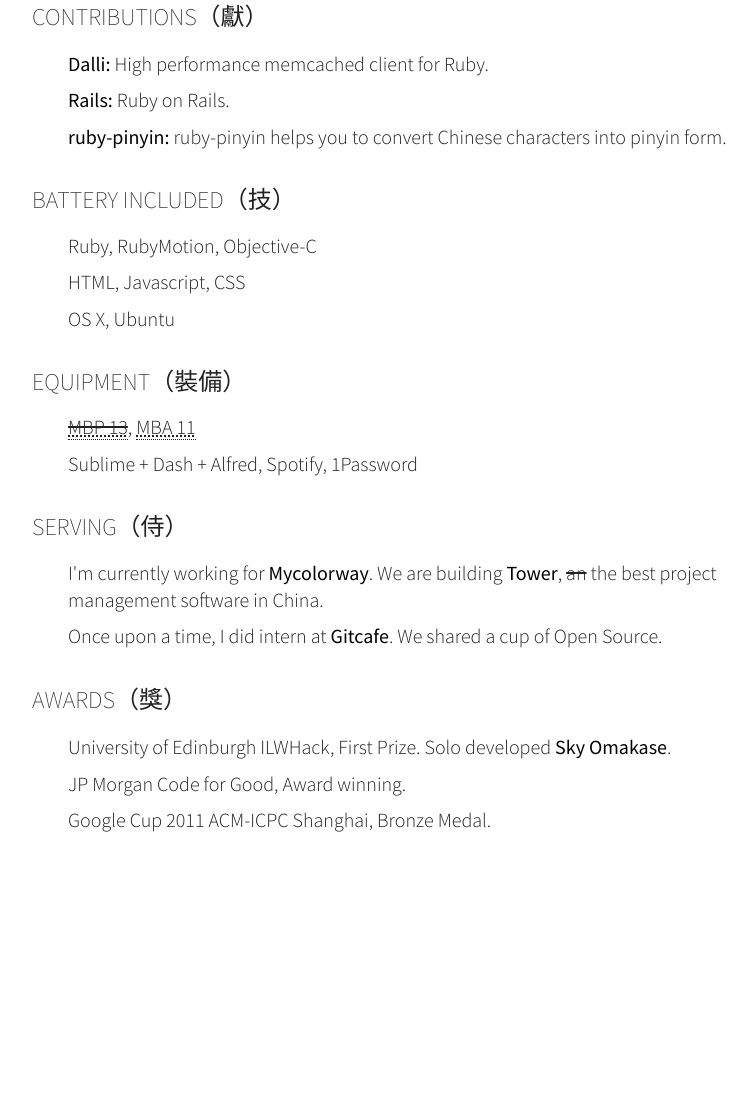
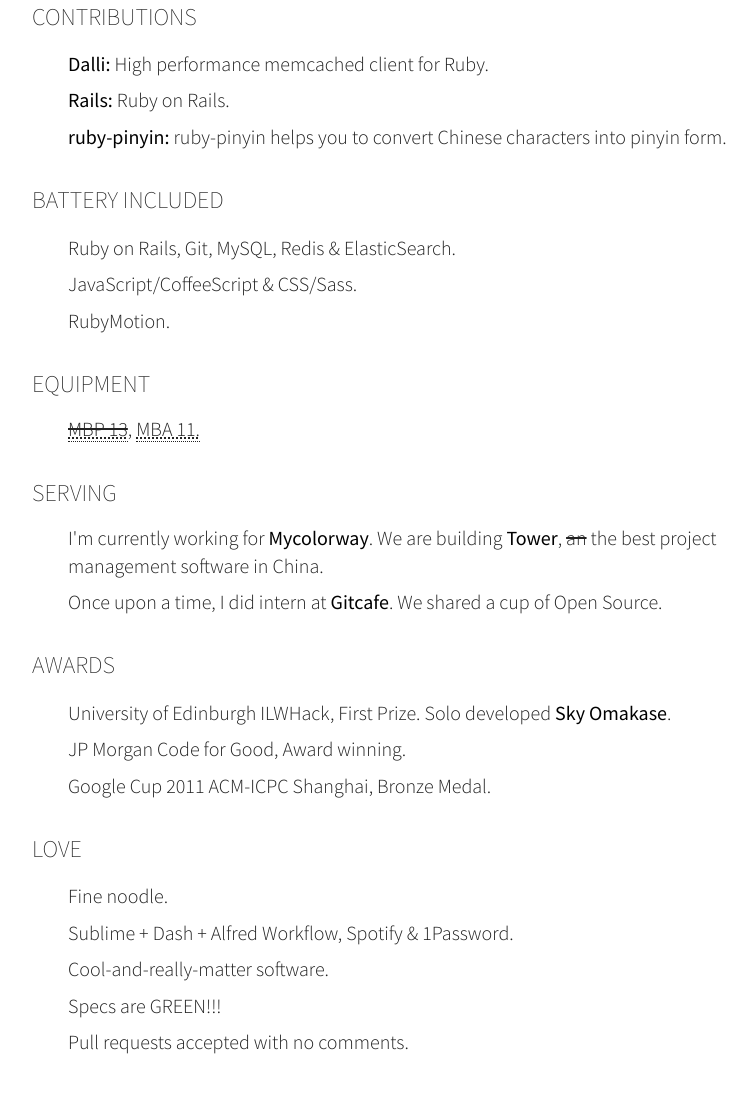
Before and after one commit to jaxi/intro-jaxihjk, a plain HTML site: page public/index.html in a window 1280 px wide. Shown: the part 863-1956 px from the top of the page, without its empty margins (218-966 px from the left). Before the commit the page ends 1806 px from the top, so only its background shows below. Drawn offline with nearby package versions, Linux system fonts and the light colour scheme.

Commit message:
more clean view...

```diff
--- a/public/index.html
+++ b/public/index.html
@@ -23,15 +23,15 @@
         <h1>Jingkai He</h1>
       </header>
       <div role="main">
-        <h2>Who am I（誰）</h2>
+        <h2>Who am I</h2>
           <p>I am HE Jingkai 何靖恺.</p>
           <p>Student at University of Edinburgh, major in High Performance Computing.</p>
-        <h2>Contact（網）</h2>
-          <p>Edinburgh · <abbr title="University of Edinburgh">ED</abbr> · Dundee · <abbr title="University of Dundee">DU</abbr> · Shanghai · <abbr title="East China University of Science and Technology">ECUST</abbr></p>
-          <p><a href="https://github.com/jaxi">GitHub</a>, <a href="https://twitter.com/Jaxihe">Twitter</a>, jaxihe[AT]gmail.com</p>
-          <p><a href="http://jaxihjk.me/">Jingkai's Blog</a></p>
+        <h2>Contact</h2>
+          <p>Edinburgh · <abbr title="University of Edinburgh">ED</abbr> · Dundee · <abbr title="University of Dundee">DU</abbr> · Shanghai · <abbr title="East China University of Science and Technology">ECUST</abbr>.</p>
+          <p><a href="https://github.com/jaxi">GitHub</a>, <a href="https://twitter.com/Jaxihe">Twitter</a>, jaxihe[AT]gmail.com.</p>
+          <p><a href="http://jaxihjk.me/">Jingkai's Blog.</a></p>
 
-        <h2>Open Source（開源）</h2>
+        <h2>Open Source</h2>
         <ul>
           <li><a href="https://github.com/mycolorway/SeventeenMon">Seventeen Months: </a>Ruby & CLI tool makes finding location by IP simple.</li>
           <li><a href="https://github.com/jaxi/grognard">Grognard: </a>A lightweight authorization library.</li>
@@ -39,37 +39,46 @@
           <li><a href="https://github.com/jaxi/douban-api-ruby">Douban API in Ruby: </a> Under construction... </li>
         </ul>
 
-       <h2>Contributions（獻）</h2>
+       <h2>Contributions</h2>
         <ul>
           <li><a href="https://github.com/mperham/dalli">Dalli: </a>High performance memcached client for Ruby.</li>
           <li><a href="https://github.com/rails/rails">Rails: </a>Ruby on Rails.</li>
           <li><a href="https://github.com/janx/ruby-pinyin">ruby-pinyin: </a>ruby-pinyin helps you to convert Chinese characters into pinyin form.</li>
         </ul>
 
-        <h2>Battery Included（技）</h2>
-          <p>Ruby, RubyMotion, Objective-C</p>
-          <p>HTML, Javascript, CSS</p>
-          <p>OS X, Ubuntu</p>
+        <h2>Battery Included</h2>
+          <ul>
+            <li>Ruby on Rails, Git, MySQL, Redis & ElasticSearch.</li>
+            <li>JavaScript/CoffeeScript & CSS/Sass.</li>
+            <li>RubyMotion.</li>
+          </ul>
+        <h2>Equipment</h2>
+          <p><del><abbr title="MacBook Pro 13-inch">MBP 13</abbr></del>, <abbr title="MacBook Air 11-inch">MBA 11.</abbr></p>
 
-        <h2>Equipment（裝備）</h2>
-          <p><del><abbr title="MacBook Pro 13-inch">MBP 13</abbr></del>, <abbr title="MacBook Air 11-inch">MBA 11</abbr></p>
-          <p>Sublime + Dash + Alfred, Spotify, 1Password</p>
-
-        <h2>Serving（侍）</h2>
+        <h2>Serving</h2>
         <p>I'm currently working for <a href="http://mycolorway.github.io/">Mycolorway</a>. We are building <a href="https://tower.im">Tower</a>, <del>an</del> the best project management software in China.</p>
         <p>Once upon a time, I did intern at <a href="https://gitcafe.com/">Gitcafe</a>. We shared a cup of Open Source.
 
-        <h2>Awards（獎）</h2>
+        <h2>Awards</h2>
         <ul>
           <li>University of Edinburgh ILWHack, First Prize. Solo developed <a href="http://hack.jaxihjk.me/">Sky Omakase</a>.</li>
           <li>JP Morgan Code for Good, Award winning.</li>
           <li>Google Cup 2011 ACM-ICPC Shanghai, Bronze Medal.</li>
         </ul>
+
+        <h2>Love</h2>
+        <ul>
+          <li>Fine noodle.</li>
+          <li>Sublime + Dash + Alfred Workflow, Spotify & 1Password.</li>
+          <li>Cool-and-really-matter software.</li>
+          <li>Specs are GREEN!!!</li>
+          <li>Pull requests accepted with no comments.</li>
+        </ul>
       </div>
 
-        <script src="//ajax.googleapis.com/ajax/libs/jquery/1.10.1/jquery.min.js"></script>
-        <script>window.jQuery || document.write('<script src="js/vendor/jquery-1.10.1.min.js"><\/script>')</script>
+      <script src="//ajax.googleapis.com/ajax/libs/jquery/1.10.1/jquery.min.js"></script>
+      <script>window.jQuery || document.write('<script src="js/vendor/jquery-1.10.1.min.js"><\/script>')</script>
 
-        <script src="js/main.js"></script>
+      <script src="js/main.js"></script>
     </body>
 </html>
```
